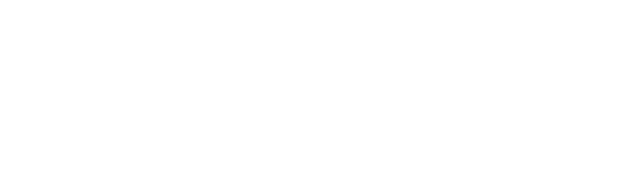
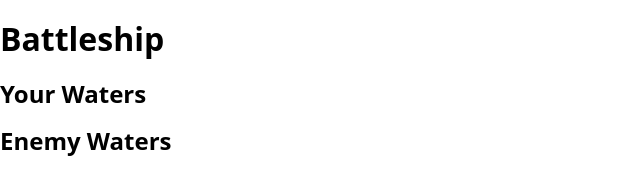
Before and after one commit to mrmiffmiff/battleship, a website built with webpack: page src/template.html in a window 1280 px wide. Shown: the whole page, without its empty margins (0-640 px from the left). Built offline with nearby package versions, Linux system fonts and the light colour scheme.

Commit message:
basic html template changes

```diff
--- a/src/template.html
+++ b/src/template.html
@@ -4,10 +4,23 @@
 <head>
     <meta charset="UTF-8">
     <meta name="viewport" content="width=device-width, initial-scale=1.0">
-    <title>Title</title>
+    <title>Battleship</title>
 </head>
 
 <body>
+    <h1>Battleship</h1>
+    <p id="status"></p>
+
+    <main class="boards">
+        <section id="board1">
+            <h2>Your Waters</h2>
+            <div class="board"></div>
+        </section>
+        <section id="board2">
+            <h2>Enemy Waters</h2>
+            <div class="board"></div>
+        </section>
+    </main>
 </body>
 
 </html>
```
